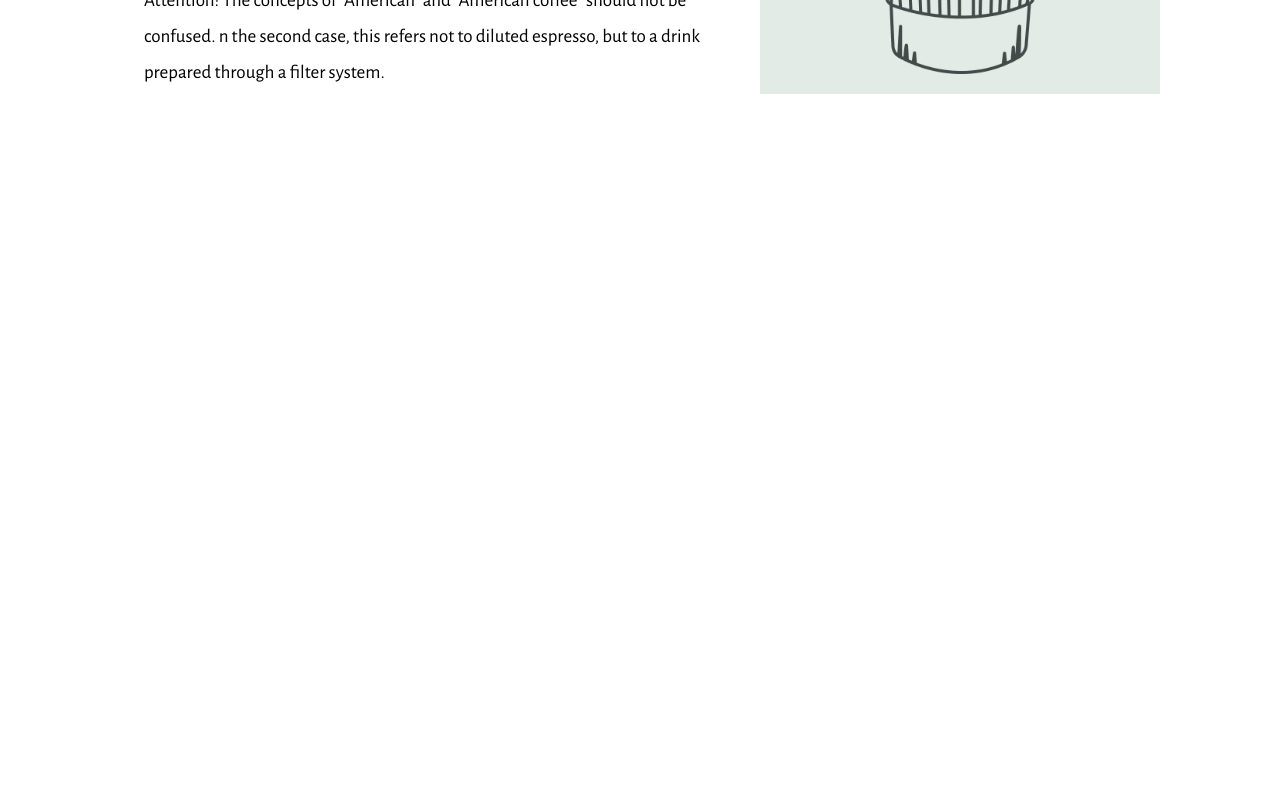
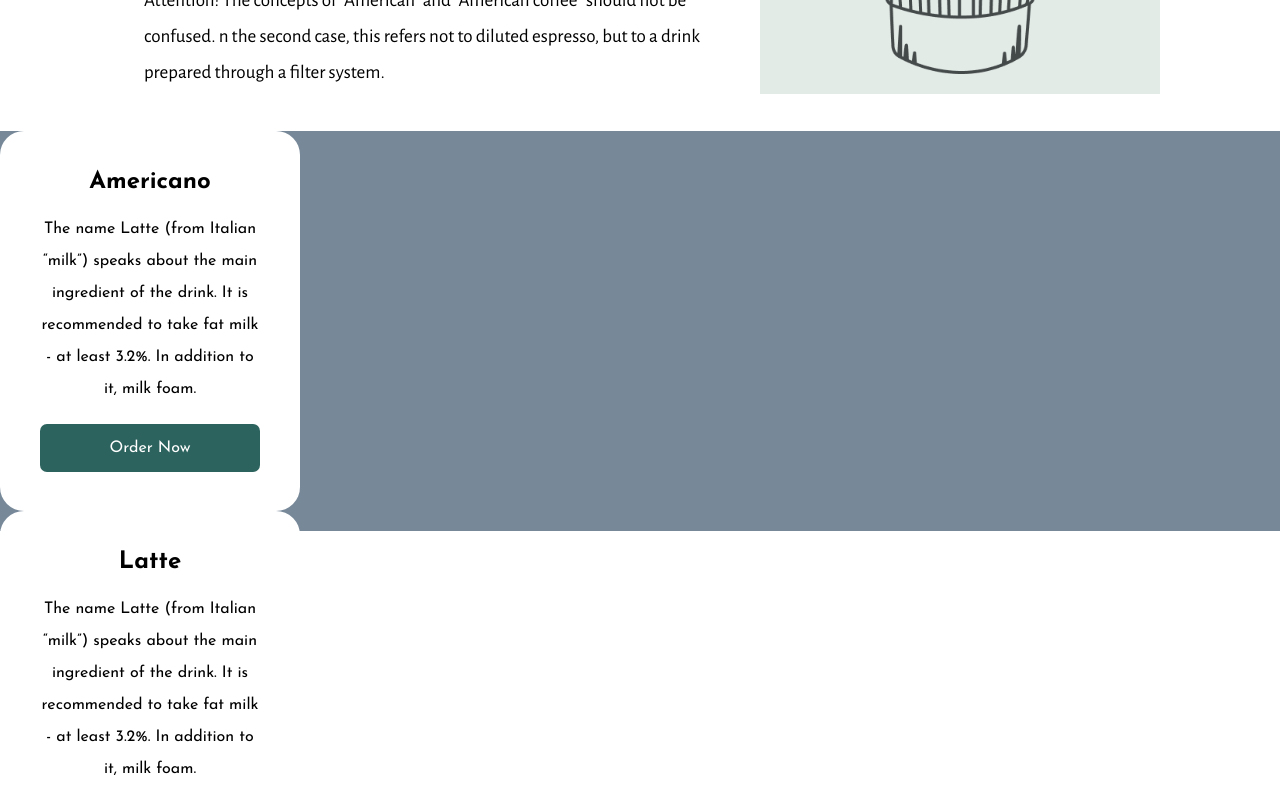
Before and after one commit to matiaspedelhez/react-coffee-webpage, a React (Create React App) app: page / in a window 1280 px wide. Shown: the part 1200-2000 px from the top of the page. Before the commit the page ends 1331 px from the top, so only its background shows below. Built offline with nearby package versions, Linux system fonts and the light colour scheme; a web font is replaced by a local one.

Commit message:
Added new components

```diff
--- a/package.json
+++ b/package.json
@@ -6,10 +6,11 @@
     "@testing-library/jest-dom": "^5.16.2",
     "@testing-library/react": "^12.1.2",
     "@testing-library/user-event": "^13.5.0",
+    "framer-motion": "^6.2.7",
     "node-sass": "^7.0.1",
     "react": "^17.0.2",
     "react-dom": "^17.0.2",
-    "react-scripts": "5.0.0",
+    "react-scripts": "^5.0.0",
     "web-vitals": "^2.1.4"
   },
   "scripts": {
--- a/src/App.js
+++ b/src/App.js
@@ -1,22 +1,18 @@
-import React, { useState } from "react";
+import React from "react";
 
 import "./App.scss";
 import MainContent from "./components/MainContent/MainContent";
+import MenuSlider from "./components/MenuSlider/MenuSlider";
 import Navbar from "./components/Navbar/Navbar";
 import SecondView from "./components/SecondView/SecondView";
 
 function App() {
-  const [showMenu, setShowMenu] = useState(false);
-
-  const handleShowMenu = () => {
-    setShowMenu(!showMenu);
-  };
-
   return (
     <div className="App">
-      <Navbar showMenu={showMenu} handleShowMenu={handleShowMenu} />
+      <Navbar />
       <MainContent />
       <SecondView />
+      <MenuSlider />
     </div>
   );
 }
--- /dev/null
+++ b/src/coffee_items.js
@@ -0,0 +1,38 @@
+export default [
+  {
+    id: 1,
+    card_name: "Americano",
+    card_description:
+      "The name Latte (from Italian “milk”) speaks about the main ingredient of the drink. It is recommended to take fat milk - at least 3.2%. In addition to it, milk foam.",
+  },
+  {
+    id: 2,
+    card_name: "Latte",
+    card_description:
+      "The name Latte (from Italian “milk”) speaks about the main ingredient of the drink. It is recommended to take fat milk - at least 3.2%. In addition to it, milk foam.",
+  },
+  {
+    id: 3,
+    card_name: "Espresso",
+    card_description:
+      "Espresso - black coffee made in a coffee machine or a special coffee machine, where hot water is passed through pressed ground beans at a pressure.",
+  },
+  {
+    id: 4,
+    card_name: "Americano",
+    card_description:
+      "The name Latte (from Italian “milk”) speaks about the main ingredient of the drink. It is recommended to take fat milk - at least 3.2%. In addition to it, milk foam.",
+  },
+  {
+    id: 5,
+    card_name: "Latte",
+    card_description:
+      "The name Latte (from Italian “milk”) speaks about the main ingredient of the drink. It is recommended to take fat milk - at least 3.2%. In addition to it, milk foam.",
+  },
+  {
+    id: 6,
+    card_name: "Espresso",
+    card_description:
+      "Espresso - black coffee made in a coffee machine or a special coffee machine, where hot water is passed through pressed ground beans at a pressure.",
+  },
+];
--- a/src/components/MainContent/MainContent.jsx
+++ b/src/components/MainContent/MainContent.jsx
@@ -17,11 +17,7 @@ function MainContent() {
           <img src={arrow_button} alt="arrow" />
         </div>
       </div>
-      <img
-        className="coffee-aside-image"
-        src={coffee_desktop}
-        alt="coffee-image"
-      />
+      <img className="coffee-aside-image" src={coffee_desktop} alt="coffee" />
     </section>
   );
 }
--- /dev/null
+++ b/src/components/MenuSlider/MenuSlider.jsx
@@ -0,0 +1,23 @@
+import React, { useRef, useEffect, useState } from "react";
+import motion from "framer-motion";
+import "./MenuSlider.scss";
+import coffee_items from "../../coffee_items";
+import MenuSliderCard from "../MenuSliderCard/MenuSliderCard";
+
+function MenuSlider() {
+  return (
+    <div className="MenuSlider">
+      {coffee_items.map((item) => {
+        return (
+          <MenuSliderCard
+            card_name={item.card_name}
+            card_description={item.card_description}
+            key={item.id}
+          />
+        );
+      })}
+    </div>
+  );
+}
+
+export default MenuSlider;
--- /dev/null
+++ b/src/components/MenuSlider/MenuSlider.scss
@@ -0,0 +1,5 @@
+.MenuSlider{
+    background-color: lightslategrey;
+    height: 25rem;
+    width: 100%;
+}
--- /dev/null
+++ b/src/components/MenuSliderCard/MenuSliderCard.jsx
@@ -0,0 +1,14 @@
+import React from "react";
+import "./MenuSliderCard.scss";
+
+function MenuSliderCard({ card_name, card_description }) {
+  return (
+    <div className="MenuSliderCard">
+      <h2 className="menu-card-title">{card_name}</h2>
+      <p className="menu-card-description">{card_description}</p>
+      <p className="menu-card-button">Order Now</p>
+    </div>
+  );
+}
+
+export default MenuSliderCard;
--- /dev/null
+++ b/src/components/MenuSliderCard/MenuSliderCard.scss
@@ -0,0 +1,23 @@
+.MenuSliderCard{
+    height: 320px;
+    width: 220px;
+    background-color: white;
+    border-radius: 1.5rem;
+    text-align: center;
+    display: flex;
+    flex-direction: column;
+    padding: 30px 40px;
+    justify-content: space-around;
+}
+
+.menu-card-button{
+    color:white;
+    padding: 16px 16px;
+    background-color: #2D635E;
+    border-radius: 7px;
+    cursor: pointer;
+}
+
+.menu-card-description {
+    line-height: 32px;
+}
--- a/src/components/Navbar/Navbar.jsx
+++ b/src/components/Navbar/Navbar.jsx
@@ -1,10 +1,25 @@
-import React from "react";
+import React, { useState, useEffect } from "react";
 import "./Navbar.scss";
 
 const open_menu = require("./assets/menu.png");
 const close_menu = require("./assets/menu-close.png");
 
-function Navbar({ showMenu, handleShowMenu }) {
+function Navbar() {
+  const [showMenu, setShowMenu] = useState(false);
+
+  useEffect(() => {
+    //freeze scroll to the top during sidemenu
+    if (showMenu) {
+      document.body.style.position = "fixed";
+    } else {
+      document.body.style.position = "unset";
+    }
+  });
+
+  const handleShowMenu = () => {
+    setShowMenu(!showMenu);
+  };
+
   return (
     <div className="navbar">
       <div className="logo">
--- a/src/index.scss
+++ b/src/index.scss
@@ -4,6 +4,7 @@ body {
   font-family: "Josefin Sans", sans-serif;
   -webkit-font-smoothing: antialiased;
   -moz-osx-font-smoothing: grayscale;
+  overflow-x: hidden;
 }
 
 img{
```
Also changed, not shown: 1 other file (tests, documents, lock files or other folders).
